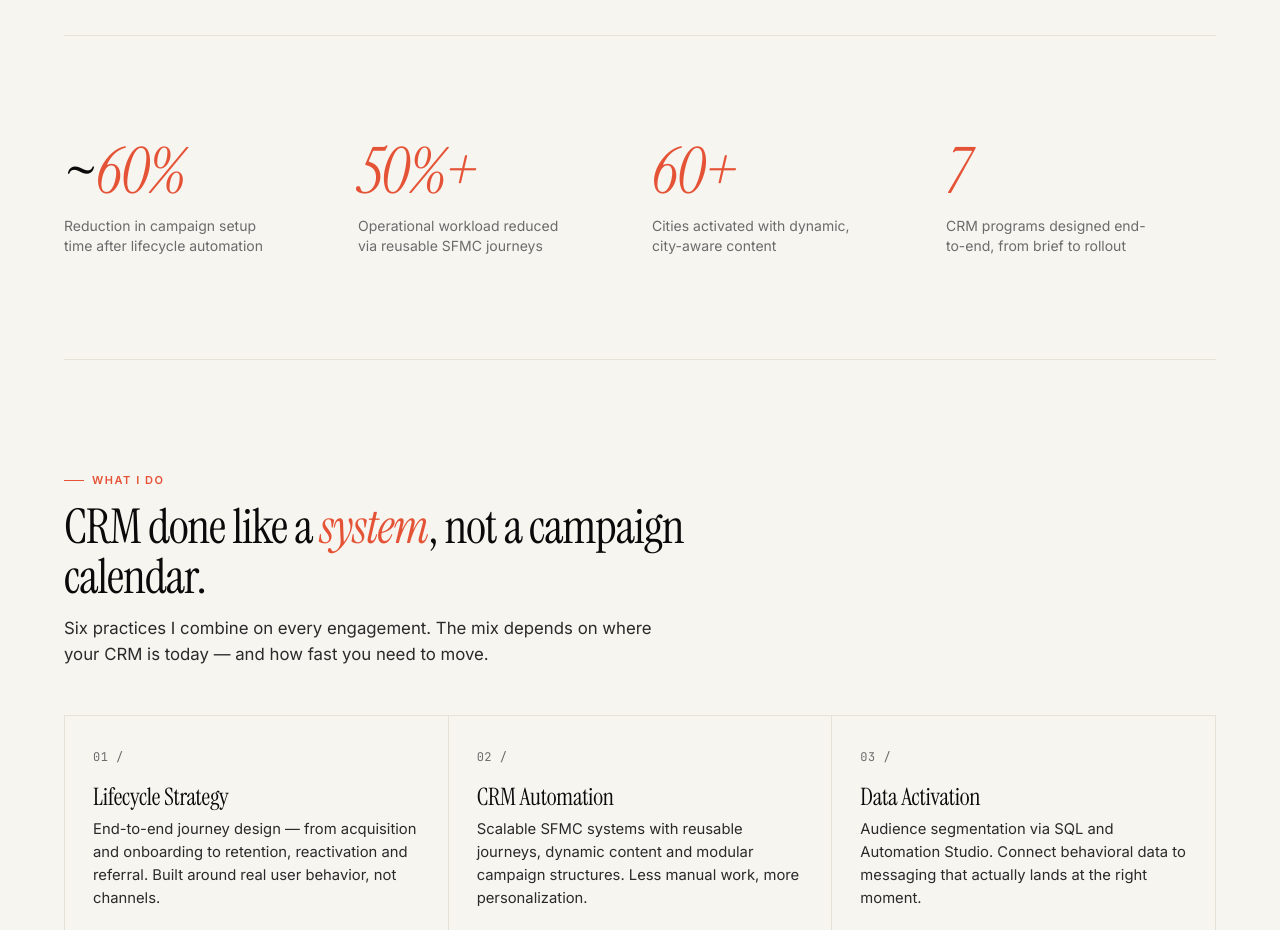
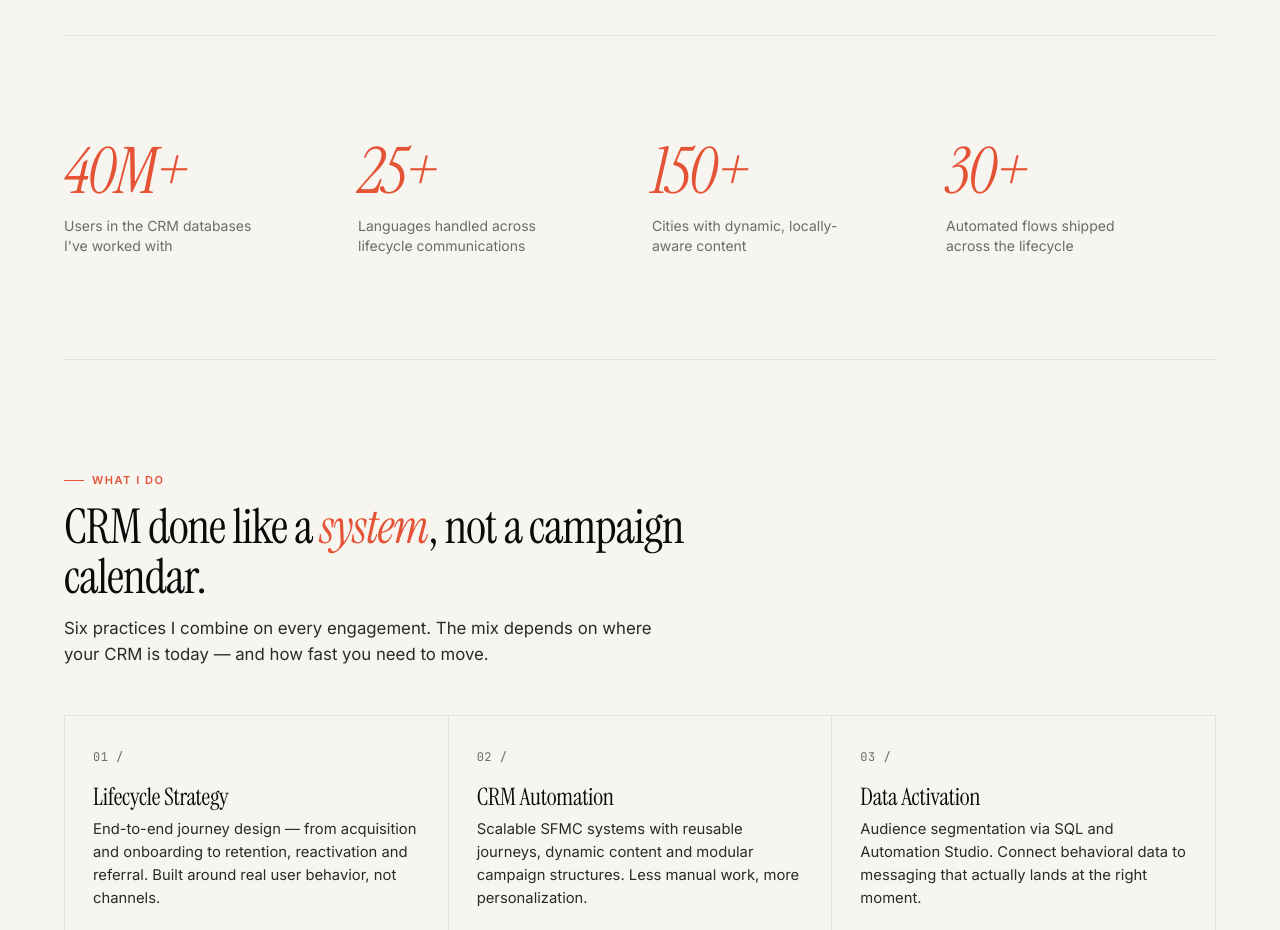
Before and after one commit to Mariocc14/portfolio-mario, a React (Vite) app: page / in a window 1280 px wide. Shown: the part 1004-1934 px from the top of the page. Built offline with nearby package versions, Linux system fonts and the light colour scheme.

Commit message:
Update stats: 40M+ users, 25+ languages, 150+ cities, 30+ automated flows

```diff
--- a/src/App.tsx
+++ b/src/App.tsx
@@ -1237,27 +1237,27 @@ export default function App() {
         <section className={styles.stats} aria-label="Impact">
           <div className={styles.stat}>
             <p className={styles.statNumber}>
-              ~<em>60%</em>
+              <em>40M+</em>
             </p>
-            <p className={styles.statLabel}>Reduction in campaign setup time after lifecycle automation</p>
+            <p className={styles.statLabel}>Users in the CRM databases I've worked with</p>
           </div>
           <div className={styles.stat}>
             <p className={styles.statNumber}>
-              <em>50%+</em>
+              <em>25+</em>
             </p>
-            <p className={styles.statLabel}>Operational workload reduced via reusable SFMC journeys</p>
+            <p className={styles.statLabel}>Languages handled across lifecycle communications</p>
           </div>
           <div className={styles.stat}>
             <p className={styles.statNumber}>
-              <em>60+</em>
+              <em>150+</em>
             </p>
-            <p className={styles.statLabel}>Cities activated with dynamic, city-aware content</p>
+            <p className={styles.statLabel}>Cities with dynamic, locally-aware content</p>
           </div>
           <div className={styles.stat}>
             <p className={styles.statNumber}>
-              <em>7</em>
+              <em>30+</em>
             </p>
-            <p className={styles.statLabel}>CRM programs designed end-to-end, from brief to rollout</p>
+            <p className={styles.statLabel}>Automated flows shipped across the lifecycle</p>
           </div>
         </section>
 
```
